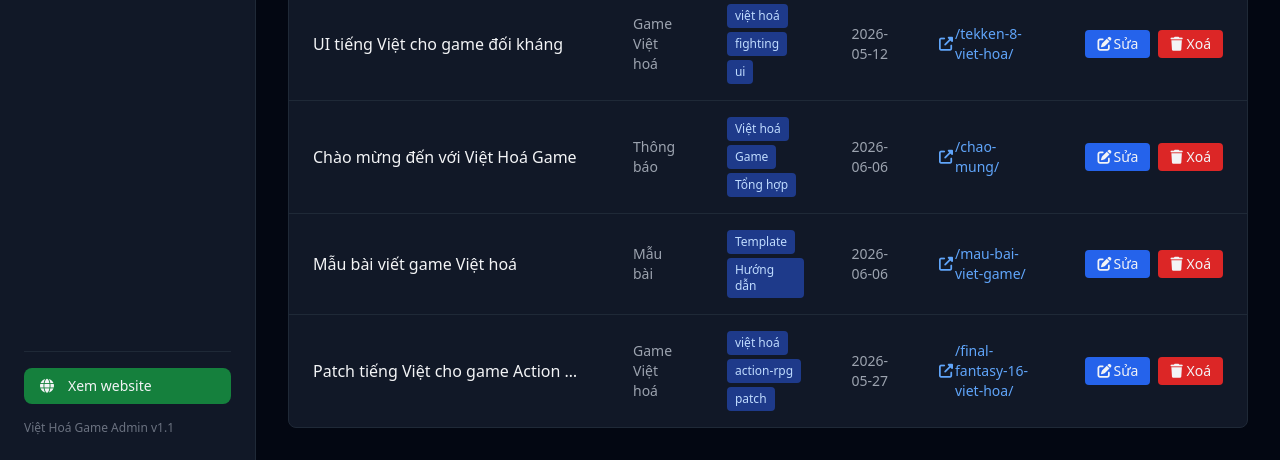
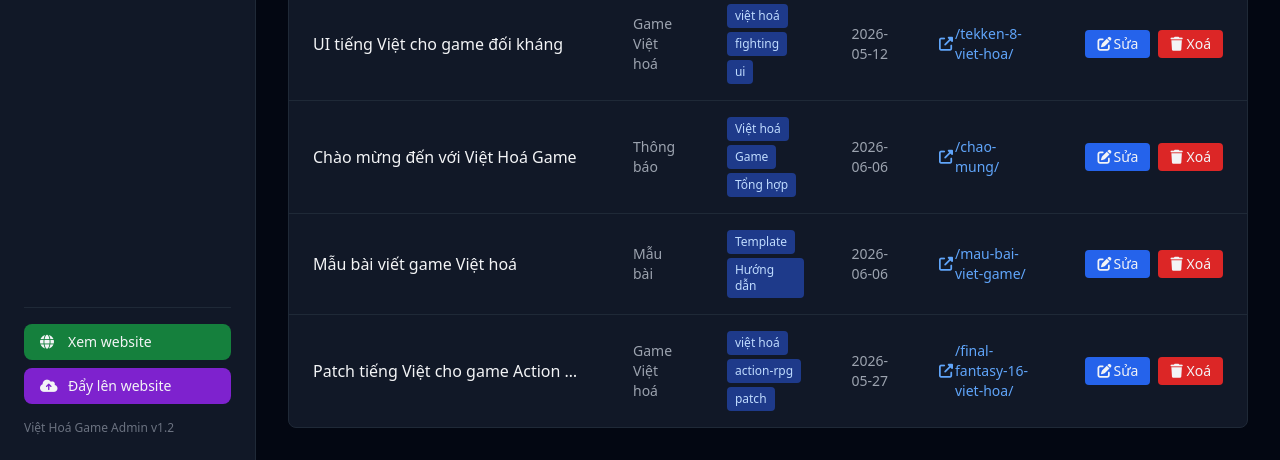
Before and after one commit to ncnzit/viethoa, a Flask app: page / in a window 1280 px wide. Shown: the part 824-1284 px from the top of the page. Run offline with Flask 3, Linux system fonts and the light colour scheme; some libraries are stand-ins or nearby versions.

Commit message:
Update index.html

```diff
--- a/tools/templates/index.html
+++ b/tools/templates/index.html
@@ -30,7 +30,10 @@
                 <a href="https://viethoa.nguyez.com/" target="_blank" class="flex items-center gap-3 px-4 py-2 rounded-lg bg-green-700 hover:bg-green-600 transition text-sm">
                     <i class="fas fa-globe w-4"></i> Xem website
                 </a>
-                <div class="text-xs text-gray-500 pt-2">Việt Hoá Game Admin v1.1</div>
+                <button id="btnGitPush" class="w-full flex items-center gap-3 px-4 py-2 rounded-lg bg-purple-700 hover:bg-purple-600 transition text-sm">
+                    <i class="fas fa-cloud-upload-alt w-4"></i> Đẩy lên website
+                </button>
+                <div class="text-xs text-gray-500 pt-2">Việt Hoá Game Admin v1.2</div>
             </div>
         </aside>
 
@@ -177,6 +180,27 @@
         tagFilter.addEventListener('change', filterRows);
         monthFilter.addEventListener('change', filterRows);
         sortFilter.addEventListener('change', filterRows);
+
+        // Git Push handler
+        const btnGitPush = document.getElementById('btnGitPush');
+        if (btnGitPush) {
+            btnGitPush.addEventListener('click', async function() {
+                if (!confirm('Đẩy tất cả thay đổi lên website?\n(git add + commit + push)')) return;
+                const original = btnGitPush.innerHTML;
+                btnGitPush.disabled = true;
+                btnGitPush.innerHTML = '<i class="fas fa-spinner fa-spin w-4"></i> Đang đẩy...';
+                try {
+                    const res = await fetch('/git_push', { method: 'POST' });
+                    const data = await res.json();
+                    alert(data.message);
+                } catch (e) {
+                    alert('Lỗi kết nối: ' + e);
+                } finally {
+                    btnGitPush.disabled = false;
+                    btnGitPush.innerHTML = original;
+                }
+            });
+        }
     </script>
 </body>
 </html>
```
